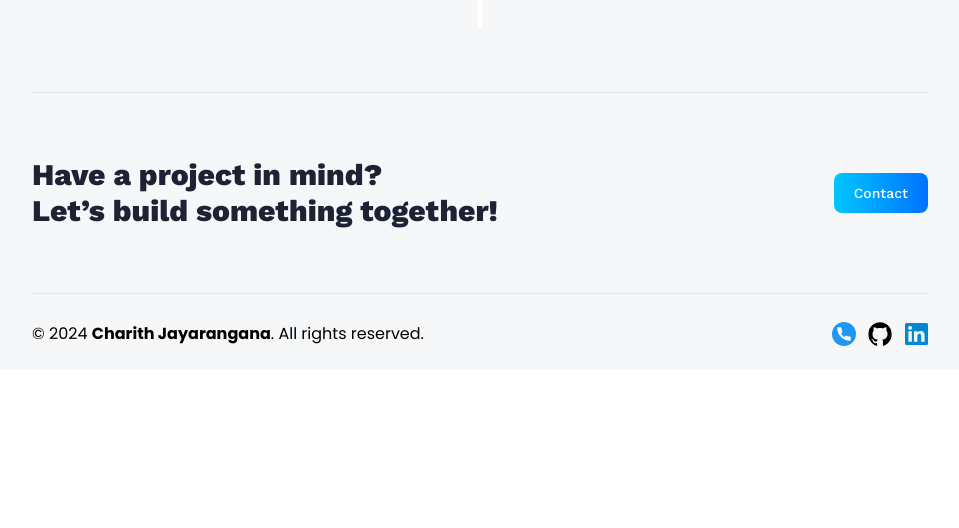
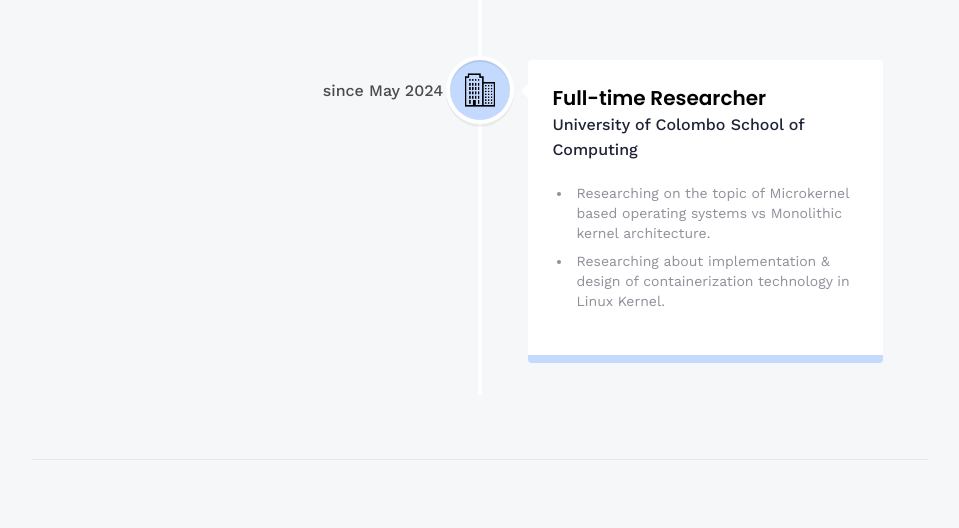
Before and after one commit to CJ-404/portfolio, a React (Vite) app: page /#/about in a window 1280 px wide. Shown: the part 2533-3061 px from the top of the page, without its empty margins (160-1119 px from the left). Before the commit the page ends 2903 px from the top, so only its background shows below. Built offline with nearby package versions, Linux system fonts and the light colour scheme; no server answers.

Commit message:
add: new eperience in project page

```diff
--- a/src/constants/index.js
+++ b/src/constants/index.js
@@ -227,6 +227,17 @@ export const experiences = [
             "Collaborating with cross-functional teams including designers, product managers, and other developers to deliver high-quality products.",
         ],
     },
+    {
+        title: "Full-time Researcher",
+        company_name: "University of Colombo School of Computing",
+        icon: company,
+        iconBg: "#c3dafe",
+        date: "since May 2024",
+        points: [
+            "Researching on the topic of Microkernel based operating systems vs Monolithic kernel architecture.",
+            "Researching about implementation & design of containerization technology in Linux Kernel.",
+        ],
+    }
 ];
 
 export const educations = [
```
